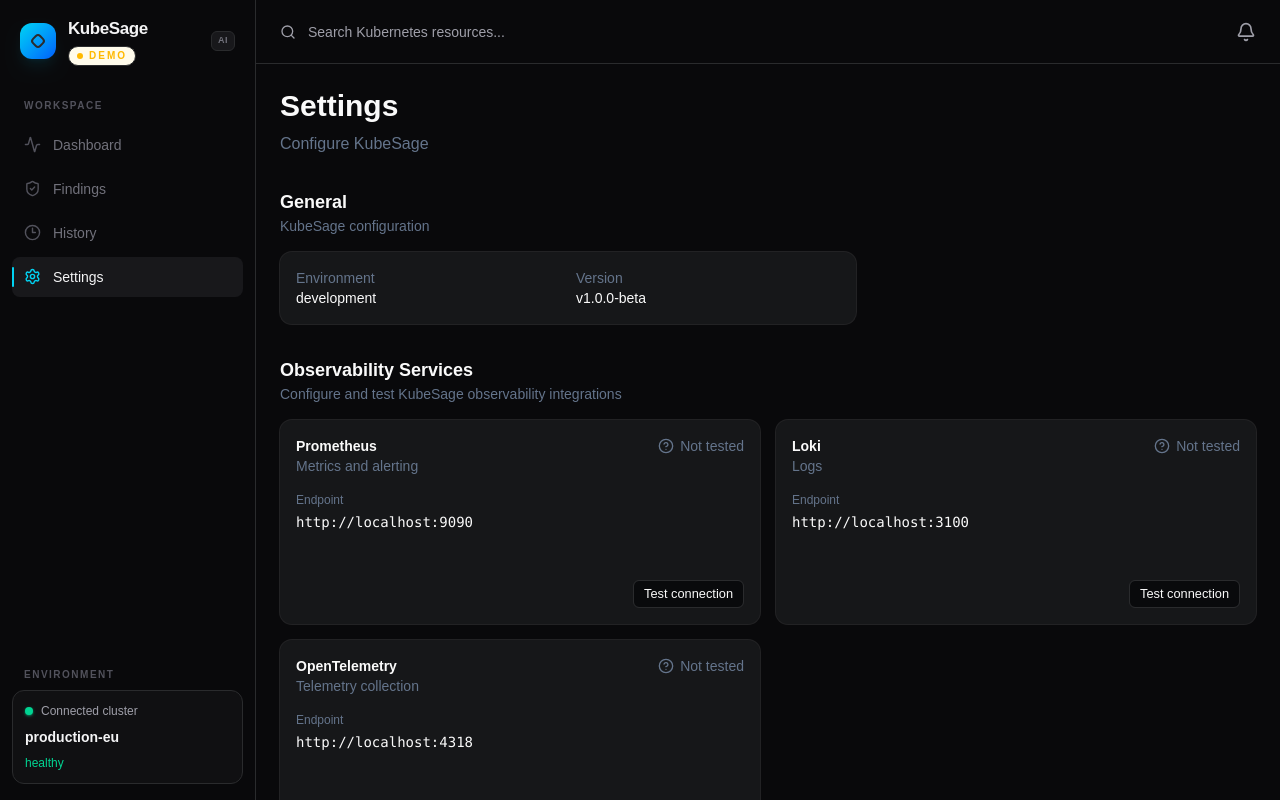
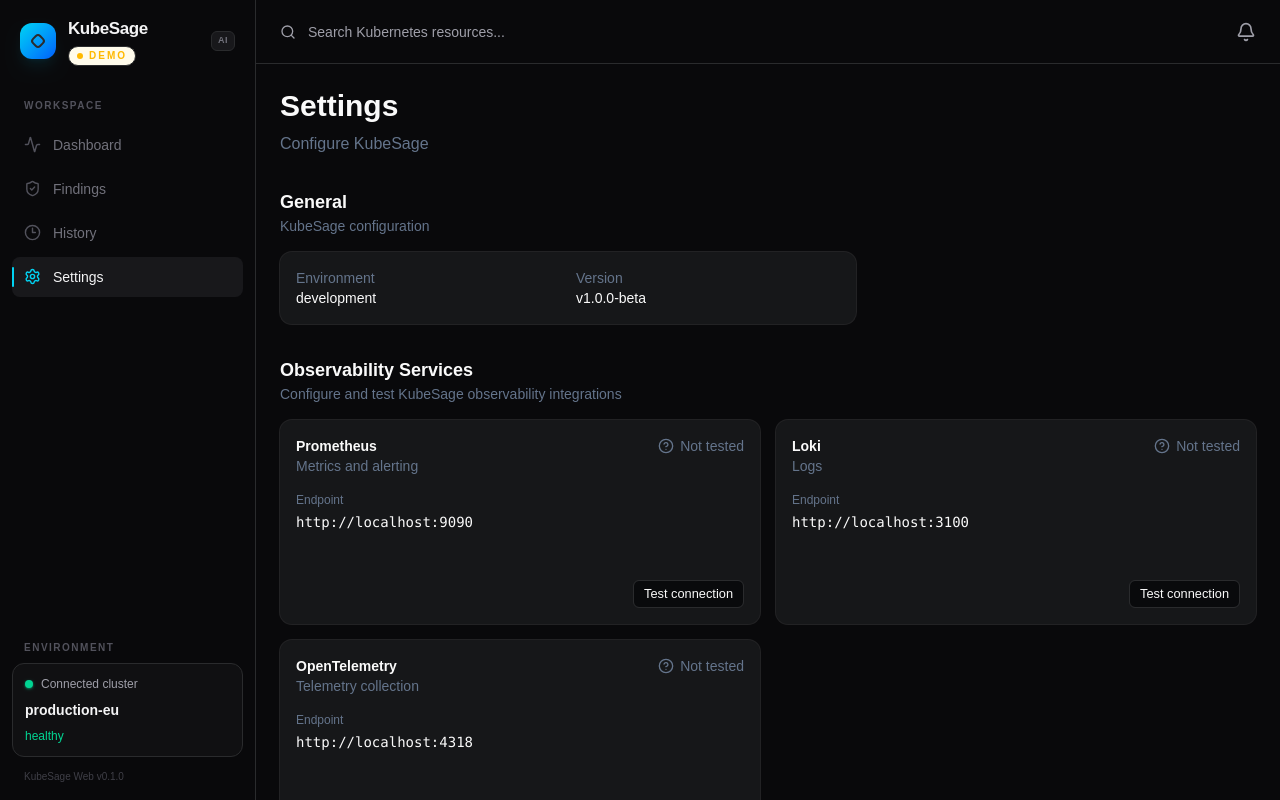
Before and after one commit to fdebar/kubesage-web, a React (Vite) app: page /kubesage-web/settings in a window 1280 px wide. Built offline with nearby package versions, Linux system fonts and the light colour scheme; no server answers.

Commit message:
feat: expose and display application version in the sidebar

```diff
--- a/src/components/layout/Sidebar.tsx
+++ b/src/components/layout/Sidebar.tsx
@@ -2,6 +2,7 @@
 import { NavLink, useLocation } from 'react-router-dom';
 import { useDashboard } from '@/hooks/useDashboard';
 import { DemoBadge } from '@/components/ui/DemoBadge';
+import { APP_VERSION } from '@/config/app';
 
 const navigation = [
   {
@@ -138,6 +139,7 @@
             <span className="text-[10px] text-zinc-600"></span>
           </div>
         </div>
+        <div className="mt-3 px-3 text-[10px] text-zinc-700">KubeSage Web v{APP_VERSION}</div>
       </div>
     </aside>
   );
--- /dev/null
+++ b/src/config/app.ts
@@ -0,0 +1 @@
+export const APP_VERSION = __APP_VERSION__;
--- /dev/null
+++ b/src/vite-env.d.ts
@@ -0,0 +1 @@
+declare const __APP_VERSION__: string;
--- a/vite.config.ts
+++ b/vite.config.ts
@@ -2,10 +2,14 @@
 import react from '@vitejs/plugin-react';
 import tailwindcss from '@tailwindcss/vite';
 import { fileURLToPath, URL } from 'node:url';
+import packageJson from './package.json' with { type: 'json' };
 
 export default defineConfig({
   base: '/kubesage-web/',
   plugins: [react(), tailwindcss()],
+  define: {
+    __APP_VERSION__: JSON.stringify(packageJson.version),
+  },
   resolve: {
     alias: {
       '@': fileURLToPath(new URL('./src', import.meta.url)),
```
